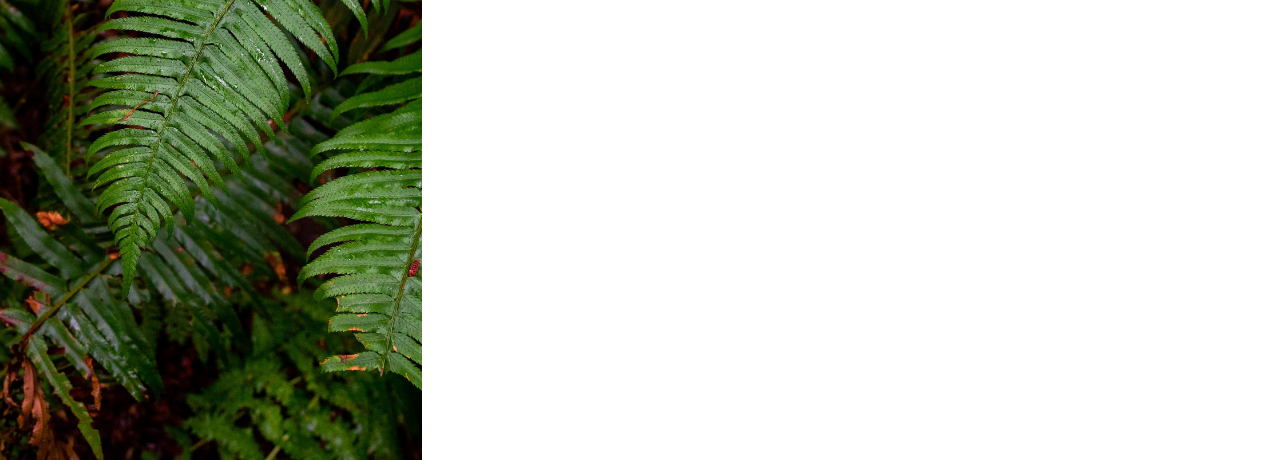
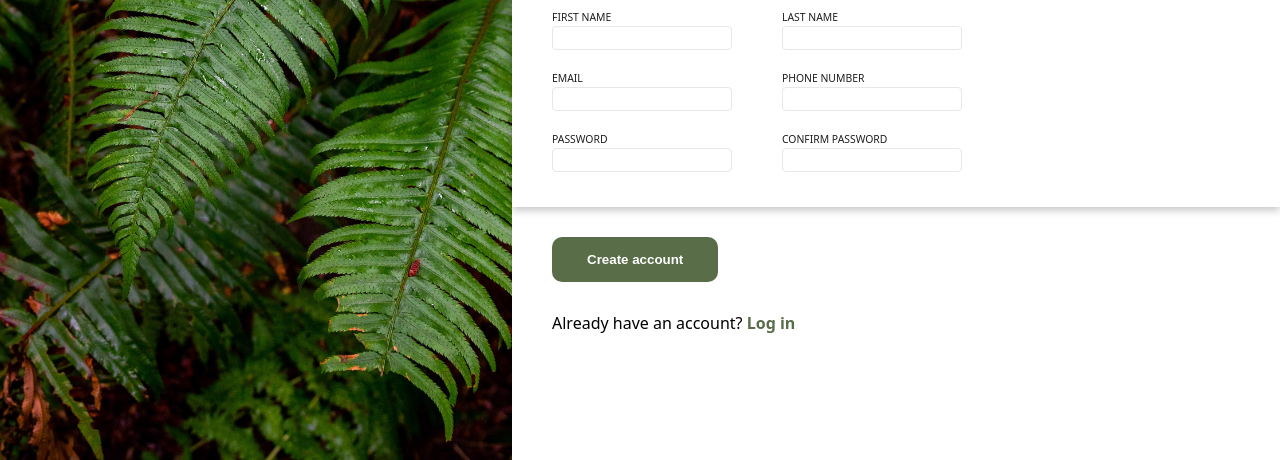
Before and after one commit to Jota98daut/top-signup-form, a plain HTML site: page index.html in a window 1280 px wide. Shown: the part 340-800 px from the top of the page. Drawn offline with Linux system fonts and the light colour scheme.

Commit message:
First version

```diff
--- a/index.html
+++ b/index.html
@@ -5,6 +5,7 @@
   <meta name="viewport" content="width=device-width, initial-scale=1.0">
   <title>SignUp Form</title>
   <link rel="stylesheet" href="style.css">
+  <script src="script.js" defer></script>
 </head>
 <body>
   <div class="container">
@@ -14,7 +15,58 @@
         <span>odin</span>
       </div>
     </div>
-    <div class="content"></div>
+    <div class="content">
+      <p id="top-paragraph">
+      This is not a real online service! You know you need something like this in your life to help you realize your deepest dreams.<br>
+      Sign up <em>now</em> to get started.<br>
+      <br>
+      You <em>know</em> you want to.
+      </p>
+
+      <div class="form-div">
+        <p id="form-header"><strong>Let's do this!</strong></p>
+        <form id="signup-form" action="" method="post">
+          <div class="form-row">
+            <div class="form-cell">
+              <label for="first-name">first name</label>
+              <input required type="text" name="first-name" id="first-name">
+            </div>
+            <div class="form-cell">
+              <label for="last-name">last name</label>
+              <input required type="text" name="last-name" id="last-name">
+            </div>
+          </div>
+          <div class="form-row">
+            <div class="form-cell">
+              <label for="email">email</label>
+              <input required type="email" name="email" id="email">
+            </div>
+            <div class="form-cell">
+              <label for="tel">phone number</label>
+              <input required type="tel" name="tel" id="tel">
+            </div>
+          </div>
+          <div class="form-row">
+            <div class="form-cell">
+              <label for="password">password</label>
+              <input required type="password" name="password" id="password">
+              <div id="password-error-wrapper">
+                <p></p>
+              </div>
+            </div>
+            <div class="form-cell">
+              <label for="password-confirm">confirm password</label>
+              <input required type="password" name="password-confirm" id="password-confirm">
+            </div>
+          </div>
+        </form>
+      </div>
+
+      <div style="width: 100%;">
+        <button id="signup-submit" form="signup-form">Create account</button>
+        <p>Already have an account? <a href=""><strong>Log in</strong></a></p>
+      </div>
+    </div>
   </div>
 </body>
 </html>
--- /dev/null
+++ b/script.js
@@ -0,0 +1,19 @@
+const signupForm = document.querySelector('#signup-form');
+// const signupInputs = document.querySelectorAll('#signup-form input');
+const passwordInput = document.querySelector('#password');
+const passwordConfirmInput = document.querySelector('#password-confirm');
+const passwordErrorMessage = document.querySelector('#password-error-wrapper>p');
+
+signupForm.addEventListener('submit', handleSignupSubmit);
+
+function handleSignupSubmit(e) {
+  if(passwordInput.value != passwordConfirmInput.value) {
+    passwordInput.classList.add('error');
+    passwordInput.value = '';
+    passwordConfirmInput.classList.add('error');
+    passwordConfirmInput.value = '';
+    passwordErrorMessage.textContent = 'password don\'t match';
+    passwordInput.focus();
+    e.preventDefault();
+  }
+}
--- a/style.css
+++ b/style.css
@@ -12,10 +12,10 @@
 body {
   width: 100vw;
   height: 100vh;
+  font-family: system-ui, -apple-system, BlinkMacSystemFont, 'Segoe UI', Roboto, Oxygen, Ubuntu, Cantarell, 'Open Sans', 'Helvetica Neue', sans-serif;
 }
 
 .container {
-  width: 100%;
   height: 100%;
   display: flex;
   flex-direction: row;
@@ -23,7 +23,7 @@ body {
 
 .side-banner {
   height: 100%;
-  width: 33%;
+  flex: 1;
   background-image: url(images/leafy-background.jpg);
   background-size: cover;
 }
@@ -45,3 +45,105 @@ body {
 .logo img {
   max-width: 80px;
 }
+
+.content {
+  flex: 1.5;
+  display: flex;
+  flex-direction: column;
+  justify-content: center;
+  background-color: palegrey;
+}
+
+.content > * {
+  padding-left: 40px;
+  padding-right: 40px;
+}
+
+.content p#top-paragraph {
+  font-weight: bold;
+  margin-bottom: 50px;
+}
+
+.form-div {
+  background-color: white;
+  box-shadow: rgba(0, 0, 0, 0.24) 0px 3px 8px;
+  padding-top: 20px;
+  padding-bottom: 20px;
+  color: #1e1e1e;
+}
+
+.form-row {
+  display: flex;
+  flex-direction: row;
+  gap: 50px;
+  margin: 15px 0;
+}
+
+.form-cell label {
+  font-size: 0.65rem;
+  text-transform: uppercase;
+}
+
+.form-cell input,
+button#signup-submit {
+  appearance: none;
+}
+
+.form-cell input {
+  display: block;
+  border-radius: 4px;
+  height: 24px;
+  width: 180px;
+  border: 1px solid #E5E7EB;
+  padding: 5px;
+  font-size: 0.75rem;
+}
+
+.form-cell input:focus {
+  outline: 1px solid blue;
+  box-shadow: rgba(0, 0, 0, 0.24) 0px 3px 8px;
+}
+
+.form-cell input.error {
+  outline: 1px solid red;
+}
+
+.form-cell input:invalid:required:not(:blank) {
+  outline: 1px solid red;
+}
+
+button#signup-submit {
+  border: none;
+  padding: 15px 35px;
+  margin: 30px 0;
+  background-color: #596D48;
+  color: white;
+  font-weight: bold;
+  border-radius: 10px;
+}
+
+button#signup-submit:hover {
+  cursor: pointer;
+  background-color: #25301c;
+}
+
+div#password-error-wrapper {
+  position: relative;
+}
+
+div#password-error-wrapper > p {
+  position: absolute;
+  top: 0;
+  left: 0;
+  font-size: 0.7rem;
+  color: red;
+}
+
+.content a {
+  text-decoration: none;
+  color: #596D48;
+}
+
+.content a:hover {
+  color: #25301c;
+}
```
